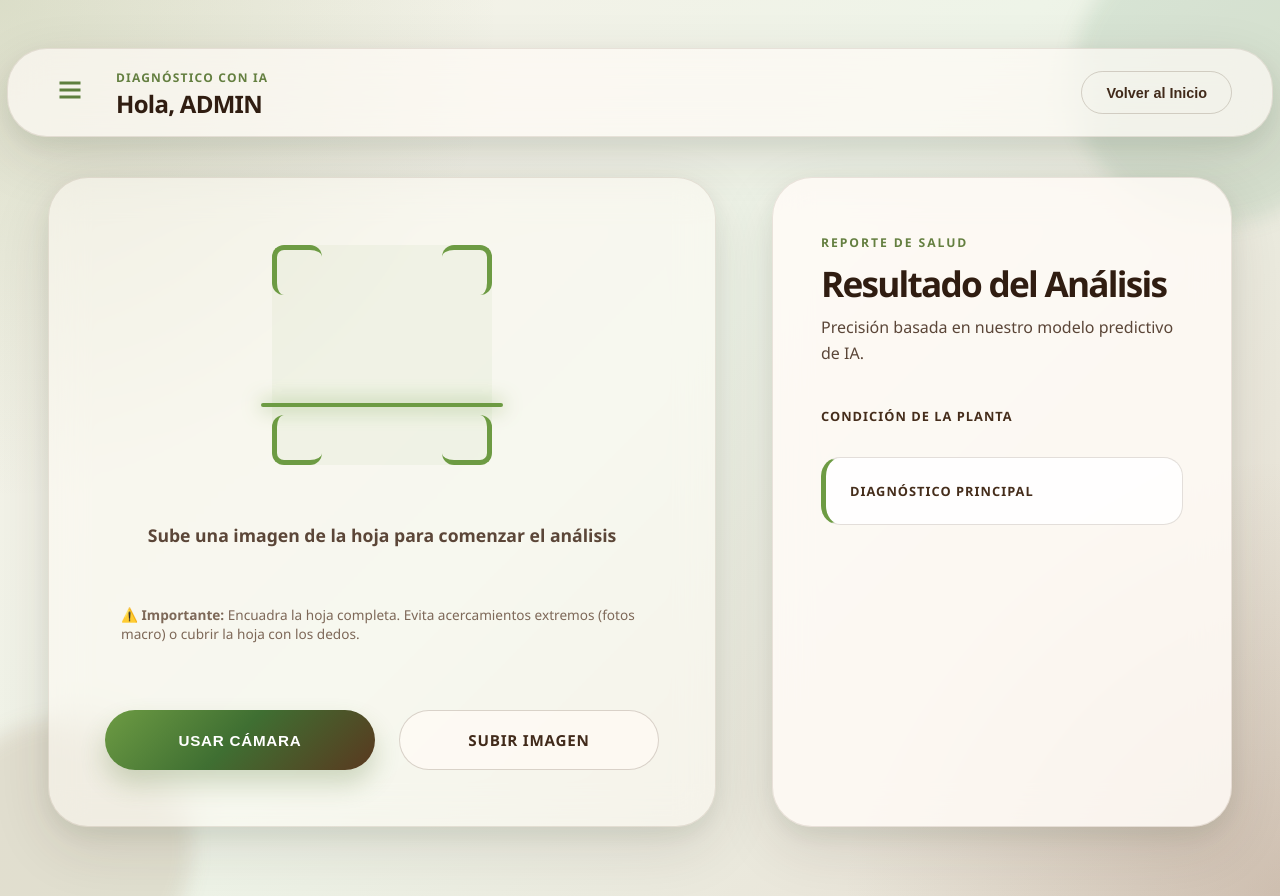
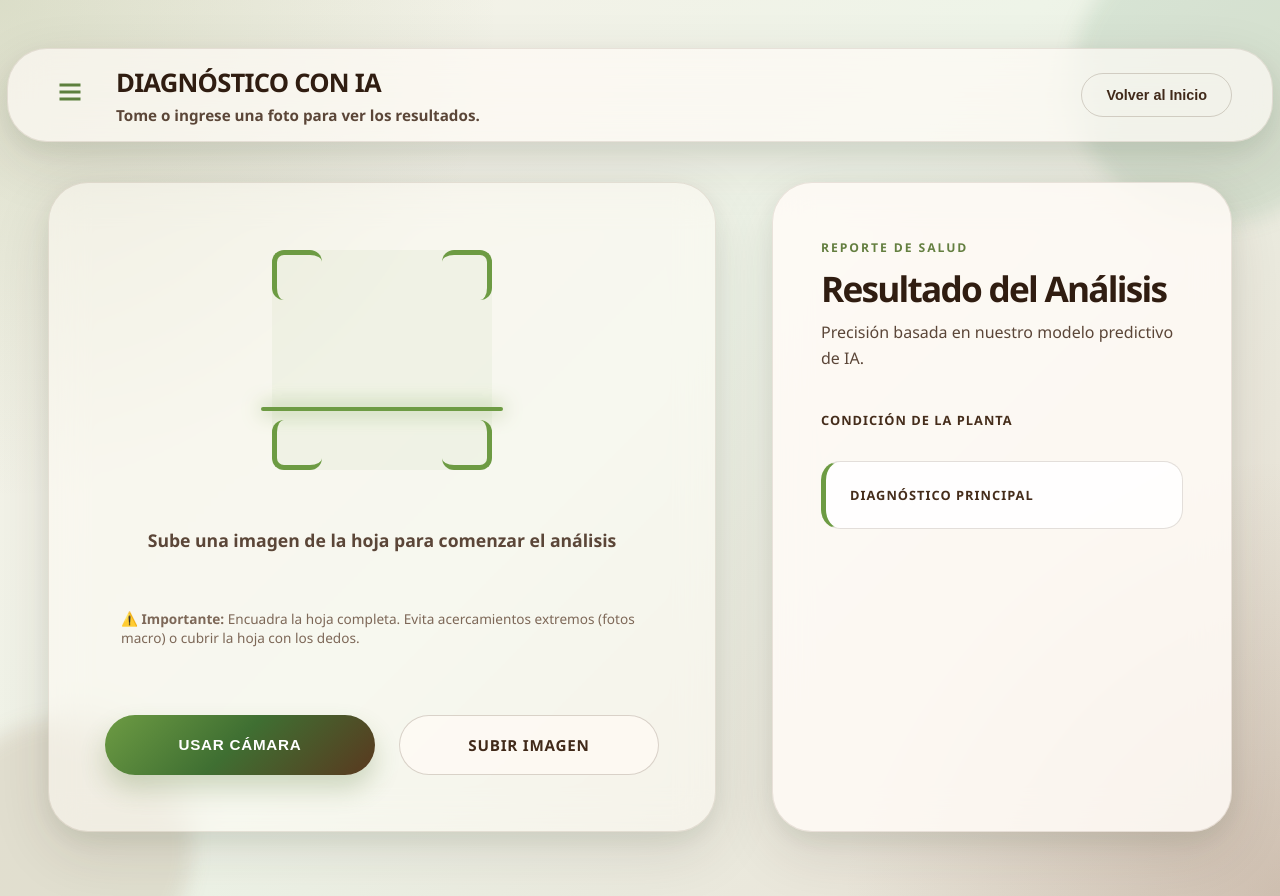
Before and after one commit to m2000pro/deepl_arabica, an Angular app: page /nuevo-diagnostico in a window 1280 px wide. Built offline with nearby package versions, Linux system fonts and the light colour scheme.

Commit message:
corrección menor en interfaz

```diff
--- a/src/app/features/diagnostico/presentation/pages/nuevo-diagnostico/nuevo-diagnostico.component.html
+++ b/src/app/features/diagnostico/presentation/pages/nuevo-diagnostico/nuevo-diagnostico.component.html
@@ -5,8 +5,10 @@
         <svg viewBox="0 0 24 24" fill="none" stroke="currentColor" stroke-width="2.5"><path d="M3 12h18M3 6h18M3 18h18"></path></svg>
       </div>
       <div class="greeting">
-        <span class="eyebrow">DIAGNÓSTICO CON IA</span>
-        <h1>Hola, {{ nombreUsuario | uppercase }}</h1>
+        <h1 style="font-size: 1.6rem;">DIAGNÓSTICO CON IA</h1>
+        <p style="margin: 0.3rem 0 0; color: #5b4638; font-size: 0.95rem; font-weight: 600;">
+          Tome o ingrese una foto para ver los resultados.
+        </p>
       </div>
     </div>
     <div class="nav-actions">
```
